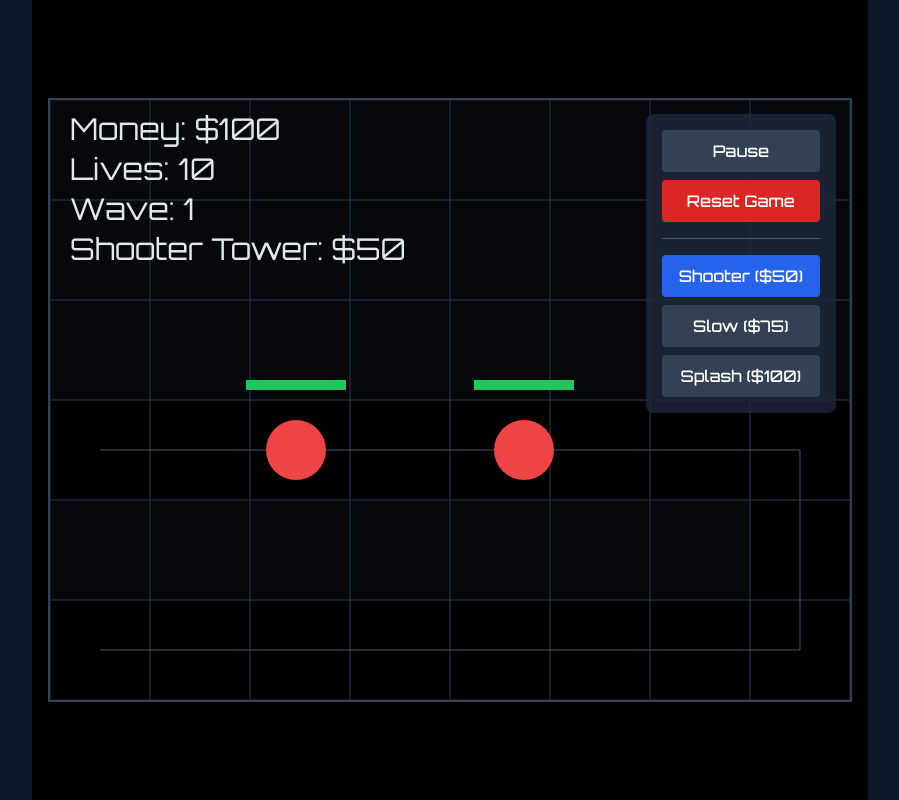
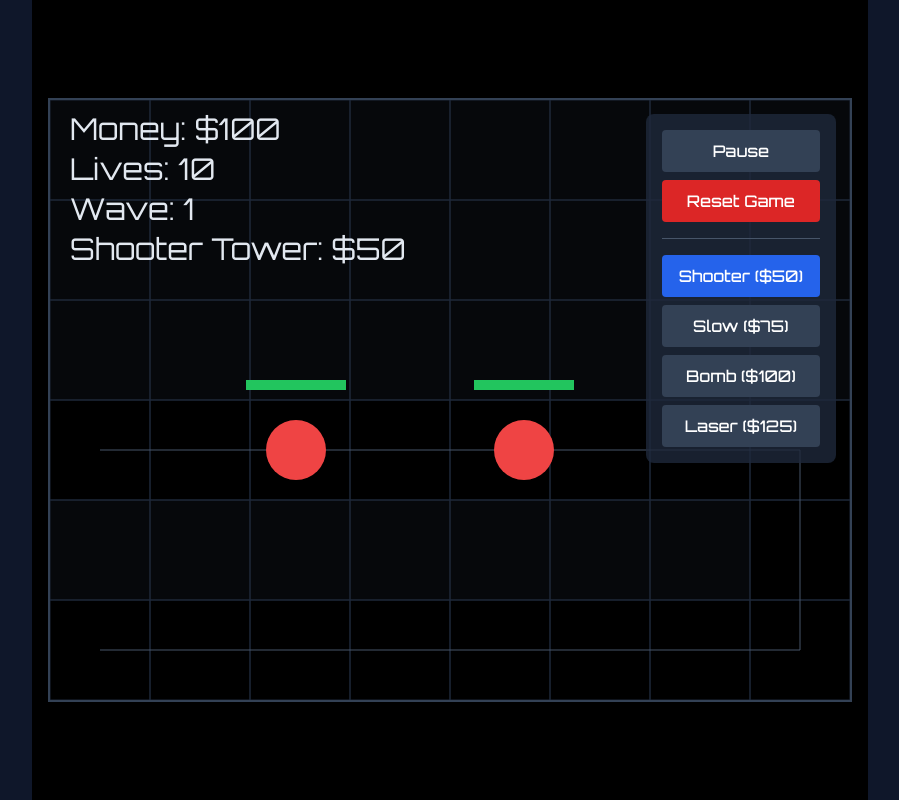
Before and after one commit to Shikawaa/tower-defense, a React (Vite) app in the folder tower-defense/: page / in a window 1280 px wide. Both pictures are taken after a click on the button "Commencer la partie". Shown: the whole page, without its empty margins (190-1089 px from the left). Built offline with nearby package versions, Linux system fonts and the light colour scheme.

Commit message:
Update + Fix : New towers and stats

```diff
--- a/tower-defense/GameCanvas.jsx
+++ b/tower-defense/GameCanvas.jsx
@@ -85,7 +85,7 @@ const GameCanvas = () => {
         this.currentPathIndex = 0;
         this.x = path[0].x * 100;
         this.y = path[0].y * 100;
-        this.speed = 2;
+        this.speed = 1;
         this.health = 100;
         this.maxHealth = 100;
       }
--- a/tower-defense/package.json
+++ b/tower-defense/package.json
@@ -19,12 +19,13 @@
     "@types/react-dom": "^18.2.7",
     "@vitejs/plugin-react": "^4.0.3",
     "autoprefixer": "^10.4.14",
+    "caniuse-lite": "^1.0.30001707",
     "eslint": "^8.45.0",
     "eslint-plugin-react": "^7.32.2",
     "eslint-plugin-react-hooks": "^4.6.0",
     "eslint-plugin-react-refresh": "^0.4.3",
     "postcss": "^8.4.27",
     "tailwindcss": "^3.3.3",
-    "vite": "^4.4.5"
+    "vite": "^6.2.3"
   }
 }
--- a/tower-defense/src/components/GameCanvas.jsx
+++ b/tower-defense/src/components/GameCanvas.jsx
@@ -93,7 +93,7 @@ const GameCanvas = ({ onGameOver }) => {
   }
 
   class Projectile {
-    constructor(x, y, target, damage, speed = 5) {
+    constructor(x, y, target, damage, speed = 8) {
       this.x = x
       this.y = y
       this.target = target
@@ -106,7 +106,7 @@ const GameCanvas = ({ onGameOver }) => {
       const dy = this.target.y - this.y
       const distance = Math.sqrt(dx * dx + dy * dy)
 
-      if (distance < this.speed) {
+      if (distance < 30) {
         return true
       }
 
@@ -125,6 +125,7 @@ const GameCanvas = ({ onGameOver }) => {
       this.stats = this.getStats()
       this.cooldown = 0
       this.projectiles = []
+      this.laserTarget = null
     }
 
     getStats() {
@@ -132,51 +133,40 @@ const GameCanvas = ({ onGameOver }) => {
         case 'shooter':
           return {
             damage: 20,
-            range: 300,
-            fireRate: 30,
+            range: 250,
+            fireRate: 20,
             cost: 50
           }
         case 'slow':
           return {
             damage: 0,
-            range: 240,
-            fireRate: 60,
+            range: 200,
+            fireRate: 30,
             slowAmount: 0.5,
             cost: 75
           }
-        case 'splash':
+        case 'bomb':
           return {
-            damage: 15,
-            range: 200,
-            fireRate: 45,
-            splashRadius: 60,
+            damage: 50,
+            range: 250,
+            fireRate: 60,
+            splashRadius: 100,
             cost: 100
+          }
+        case 'laser':
+          return {
+            damage: 2,
+            range: 350,
+            fireRate: 7,
+            cost: 125
           }
         default:
           return {
-            damage: 20,
+            damage: 15,
             range: 300,
-            fireRate: 30,
+            fireRate: 10,
             cost: 50
           }
-      }
-    }
-
-    shoot(enemies) {
-      if (this.cooldown > 0) {
-        this.cooldown--
-        return
-      }
-
-      const closestEnemy = this.findClosestEnemy(enemies)
-      if (closestEnemy) {
-        this.projectiles.push(new Projectile(
-          this.x + 50,
-          this.y + 50,
-          closestEnemy,
-          this.stats.damage
-        ))
-        this.cooldown = this.stats.fireRate
       }
     }
 
@@ -196,6 +186,41 @@ const GameCanvas = ({ onGameOver }) => {
       })
 
       return closest
+    }
+
+    shoot(enemies) {
+      if (this.cooldown > 0) {
+        this.cooldown--
+        return
+      }
+
+      if (this.type === 'laser') {
+        const target = this.findClosestEnemy(enemies)
+        if (target) {
+          this.laserTarget = target
+          target.health -= this.stats.damage
+          if (target.health <= 0) {
+            setGameState(prev => ({ ...prev, money: prev.money + 10 }))
+          }
+        } else {
+          this.laserTarget = null
+        }
+        return
+      }
+
+      const target = this.findClosestEnemy(enemies)
+      if (target) {
+        const startX = this.x + 50
+        const startY = this.y + 50
+        this.projectiles.push(new Projectile(
+          startX,
+          startY,
+          target,
+          this.stats.damage,
+          this.type === 'bomb' ? 5 : (this.type === 'shooter' ? 12 : 8)
+        ))
+        this.cooldown = this.stats.fireRate
+      }
     }
 
     applyEffect(enemy) {
@@ -249,8 +274,8 @@ const GameCanvas = ({ onGameOver }) => {
         tower.projectiles = tower.projectiles.filter(projectile => {
           const hit = projectile.move()
           if (hit) {
-            if (tower.type === 'splash') {
-              // Effet de splash
+            if (tower.type === 'bomb') {
+              // Effet de splash pour la tour bomb
               gameRef.current.enemies.forEach(enemy => {
                 const dx = enemy.x - projectile.target.x
                 const dy = enemy.y - projectile.target.y
@@ -263,10 +288,13 @@ const GameCanvas = ({ onGameOver }) => {
                 }
               })
             } else {
-              projectile.target.health -= projectile.damage
-              tower.applyEffect(projectile.target)
-              if (projectile.target.health <= 0) {
-                setGameState(prev => ({ ...prev, money: prev.money + 10 }))
+              // Vérifier si l'ennemi est toujours en vie avant d'appliquer les dégâts
+              if (projectile.target.health > 0) {
+                projectile.target.health -= projectile.damage
+                tower.applyEffect(projectile.target)
+                if (projectile.target.health <= 0) {
+                  setGameState(prev => ({ ...prev, money: prev.money + 10 }))
+                }
               }
             }
             return false
@@ -366,6 +394,17 @@ const GameCanvas = ({ onGameOver }) => {
           ctx.arc(tower.x + grid.cellSize / 2, tower.y + grid.cellSize / 2, 20, 0, Math.PI * 2)
           ctx.fill()
         }
+
+        // Laser
+        if (tower.type === 'laser' && tower.laserTarget) {
+          ctx.strokeStyle = '#f43f5e'
+          ctx.lineWidth = 3
+          ctx.beginPath()
+          ctx.moveTo(tower.x + grid.cellSize / 2, tower.y + grid.cellSize / 2)
+          ctx.lineTo(tower.laserTarget.x + grid.cellSize / 2, tower.laserTarget.y + grid.cellSize / 2)
+          ctx.stroke()
+          ctx.lineWidth = 1
+        }
       })
 
       // HUD
@@ -446,10 +485,12 @@ const GameCanvas = ({ onGameOver }) => {
     switch (type) {
       case 'shooter':
         return '#3b82f6'
+      case 'bomb':
+        return '#f43f5e'
+      case 'laser':
+        return '#f43f5e'
       case 'slow':
         return '#8b5cf6'
-      case 'splash':
-        return '#f59e0b'
       default:
         return '#3b82f6'
     }
@@ -459,10 +500,12 @@ const GameCanvas = ({ onGameOver }) => {
     switch (type) {
       case 'shooter':
         return { name: 'Shooter Tower', cost: 50 }
+      case 'bomb':
+        return { name: 'Bomb Tower', cost: 100 }
+      case 'laser':
+        return { name: 'Laser Tower', cost: 125 }
       case 'slow':
         return { name: 'Slow Tower', cost: 75 }
-      case 'splash':
-        return { name: 'Splash Tower', cost: 100 }
       default:
         return { name: 'Shooter Tower', cost: 50 }
     }
@@ -546,15 +589,26 @@ const GameCanvas = ({ onGameOver }) => {
             Slow ($75)
           </button>
           <button
-            onClick={() => selectTowerType('splash')}
+            onClick={() => selectTowerType('bomb')}
             className={`px-4 py-2 rounded ${
-              gameState.selectedTowerType === 'splash'
-                ? 'bg-orange-600 text-white'
+              gameState.selectedTowerType === 'bomb'
+                ? 'bg-red-600 text-white'
                 : 'bg-slate-700 text-white hover:bg-slate-600'
             } ${gameState.isPaused ? 'opacity-50 cursor-not-allowed' : ''}`}
             disabled={gameState.isPaused}
           >
-            Splash ($100)
+            Bomb ($100)
+          </button>
+          <button
+            onClick={() => selectTowerType('laser')}
+            className={`px-4 py-2 rounded ${
+              gameState.selectedTowerType === 'laser'
+                ? 'bg-pink-600 text-white'
+                : 'bg-slate-700 text-white hover:bg-slate-600'
+            } ${gameState.isPaused ? 'opacity-50 cursor-not-allowed' : ''}`}
+            disabled={gameState.isPaused}
+          >
+            Laser ($125)
           </button>
         </div>
       </div>
```
Also changed, not shown: 2 other files (tests, documents, lock files or other folders).
